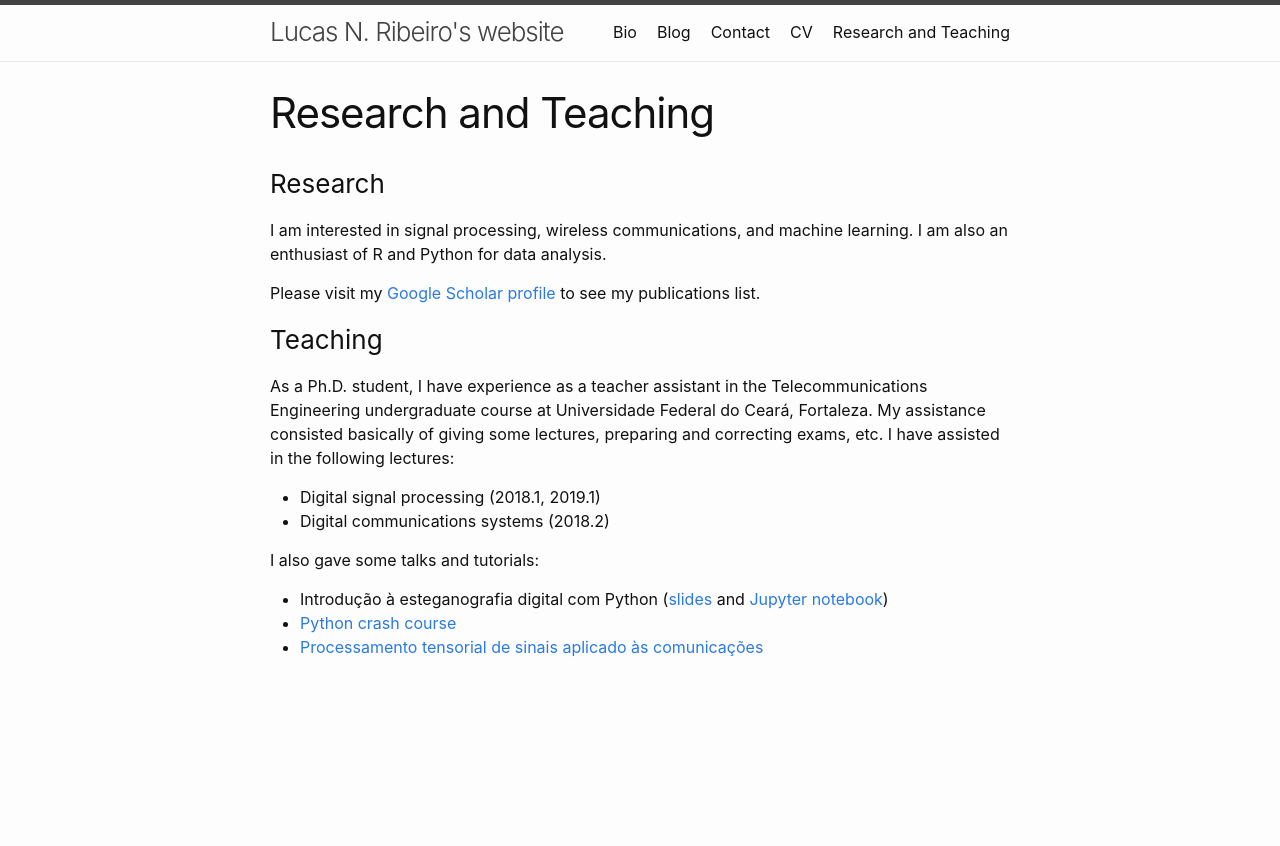
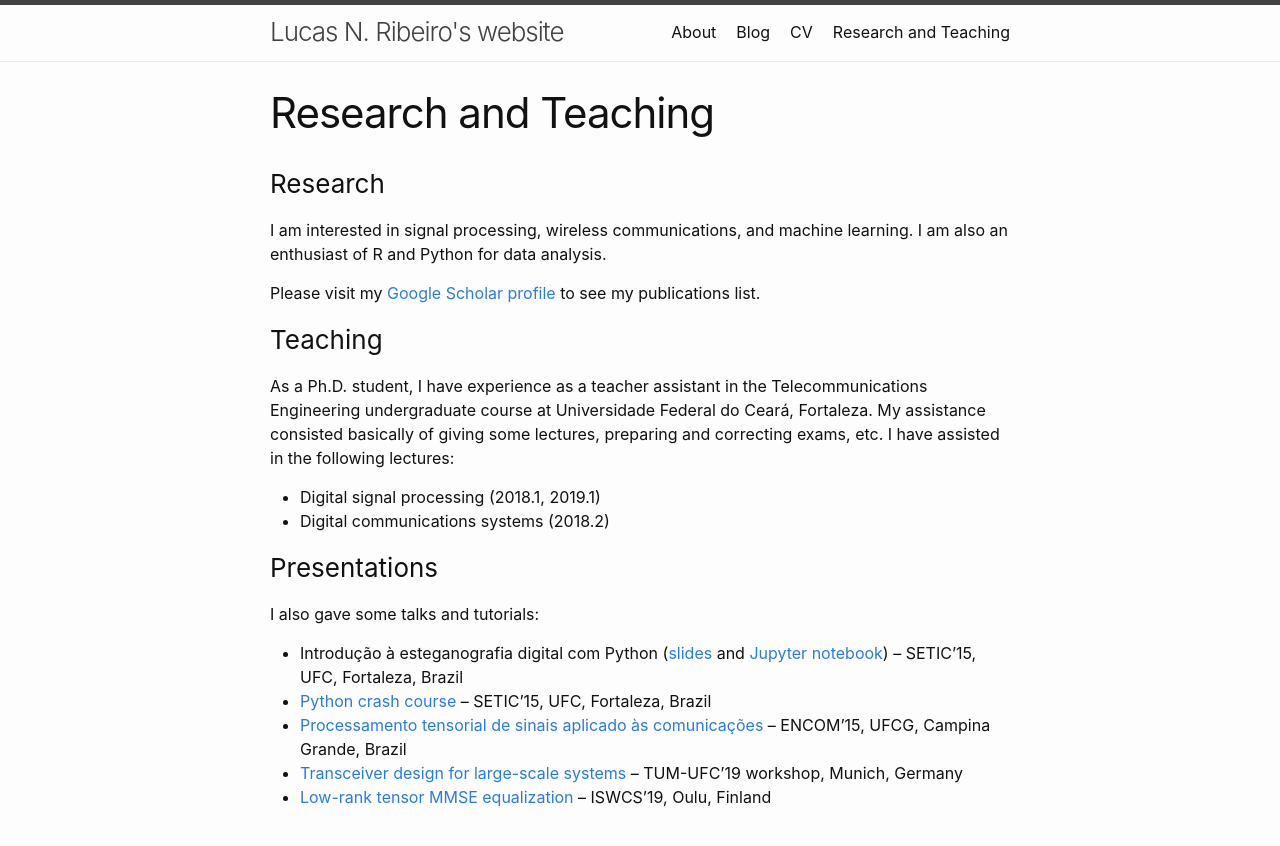
Before and after one commit to lnribeiro/lnribeiro.github.io, a Jekyll site: the page built from research_and_teaching.md, in a window 1280 px wide. Shown: the top 846 px of the page. Built offline with Jekyll 4.4.1, drawn with Linux system fonts in a browser that asks for light colours.

Commit message:
add iswcs19 slides
also remove contact page

```diff
--- a/research_and_teaching.md
+++ b/research_and_teaching.md
@@ -17,8 +17,12 @@ As a Ph.D. student, I have experience as a teacher assistant in the Telecommunic
 * Digital signal processing (2018.1, 2019.1)
 * Digital communications systems (2018.2)
 
+### Presentations
+
 I also gave some talks and tutorials:
 
-* Introdução à esteganografia digital com Python ([slides](https://github.com/lnribeiro/setic2015/blob/master/Introdu%C3%A7%C3%A3o%20%C3%A0%20Esteganografia%20Digital%20com%20Python.pdf) and [Jupyter notebook](https://github.com/lnribeiro/setic2015/blob/master/esteganografia.ipynb))
-* [Python crash course](https://github.com/lnribeiro/setic2015/blob/master/intropython.ipynb)
-* [Processamento tensorial de sinais aplicado às comunicações]({{ site.url }}/assets/pdf/encom15.pdf)
+* Introdução à esteganografia digital com Python ([slides](https://github.com/lnribeiro/setic2015/blob/master/Introdu%C3%A7%C3%A3o%20%C3%A0%20Esteganografia%20Digital%20com%20Python.pdf) and [Jupyter notebook](https://github.com/lnribeiro/setic2015/blob/master/esteganografia.ipynb)) -- SETIC'15, UFC, Fortaleza, Brazil
+* [Python crash course](https://github.com/lnribeiro/setic2015/blob/master/intropython.ipynb) -- SETIC'15, UFC, Fortaleza, Brazil
+* [Processamento tensorial de sinais aplicado às comunicações]({{ site.url }}/assets/pdf/encom15.pdf) -- ENCOM'15, UFCG, Campina Grande, Brazil
+* [Transceiver design for large-scale systems]({{ site.url }}/assets/pdf/tum19.pdf) -- TUM-UFC'19 workshop, Munich, Germany
+* [Low-rank tensor MMSE equalization]({{ site.url }}/assets/pdf/iswcs19.pdf) -- ISWCS'19, Oulu, Finland
```
Also changed, not shown: bio.md (+11 -2 lines), contact.md (deleted, +0 -12 lines), 1 other file.
